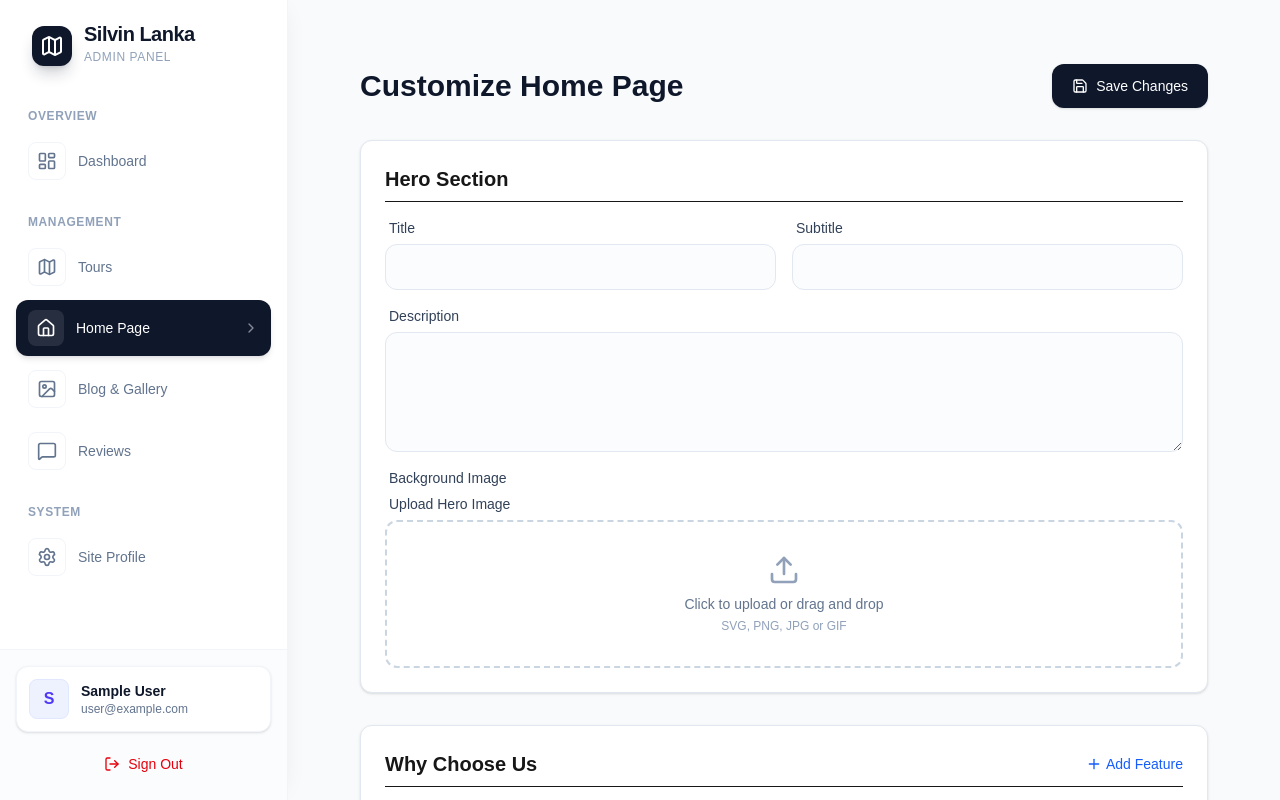
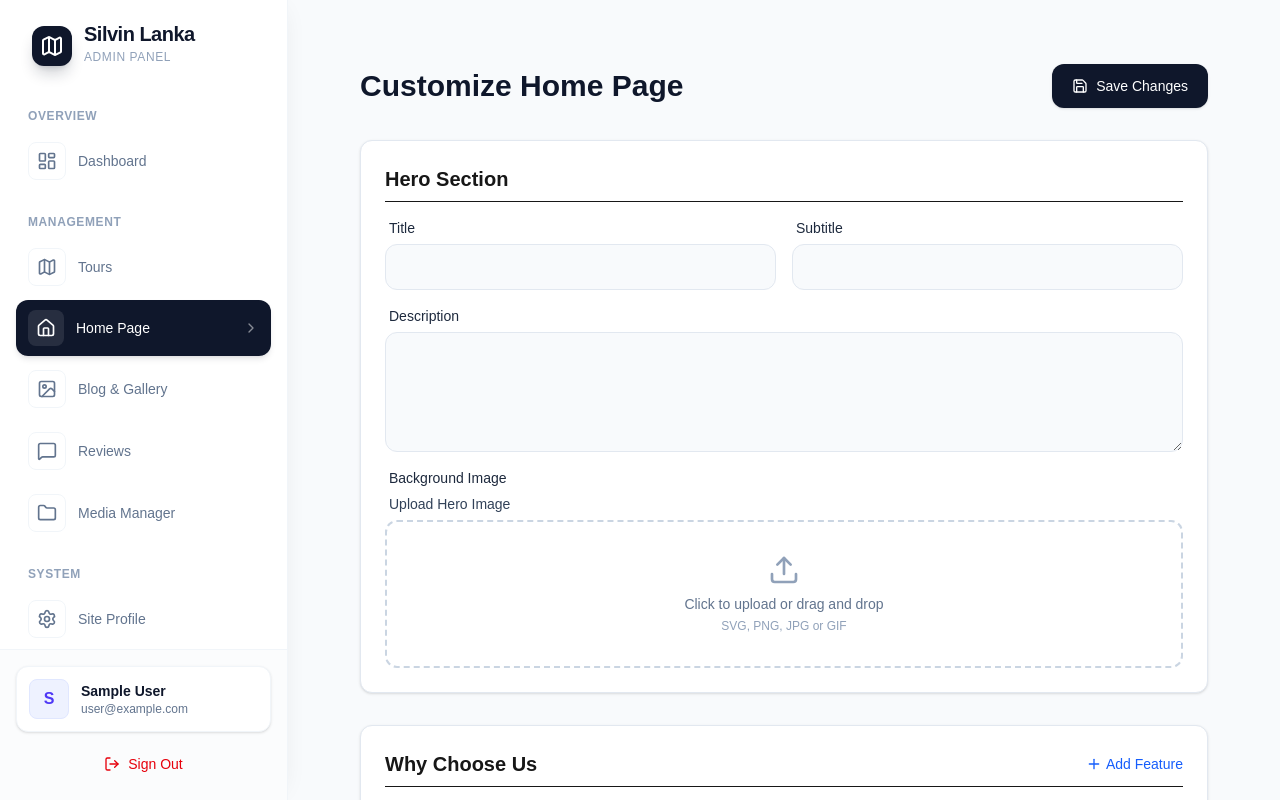
Before and after one commit to ShanukaDilan/Silvin-Lanka, a Next.js app: page /admin/home-page in a window 1280 px wide. Shown: the top 800 px of the page. Built offline with nearby package versions, Linux system fonts and the light colour scheme; no server answers; the database is empty; sample sign-in values are in the browser's storage.

Commit message:
fix(ui): improve text contrast in admin panel forms and media manager

```diff
--- a/src/app/(admin)/admin/media/page.tsx
+++ b/src/app/(admin)/admin/media/page.tsx
@@ -75,7 +75,7 @@ export default function MediaManagerPage() {
             <div className="flex flex-col sm:flex-row sm:items-center justify-between gap-4">
                 <div>
                     <h1 className="text-3xl font-bold text-white">Media Manager</h1>
-                    <p className="text-slate-400 mt-1">Manage your uploaded files and clean up unused assets.</p>
+                    <p className="text-slate-300 mt-1">Manage your uploaded files and clean up unused assets.</p>
                 </div>
 
                 <div className="flex gap-2">
@@ -110,14 +110,14 @@ export default function MediaManagerPage() {
                     placeholder="Search files..."
                     value={search}
                     onChange={(e) => setSearch(e.target.value)}
-                    className="w-full bg-slate-800 border border-slate-700 rounded-xl py-3 pl-10 pr-4 text-white placeholder:text-slate-500 focus:outline-none focus:ring-2 focus:ring-blue-500"
+                    className="w-full bg-slate-800 border border-slate-700 rounded-xl py-3 pl-10 pr-4 text-white placeholder:text-slate-400 focus:outline-none focus:ring-2 focus:ring-blue-500"
                 />
             </div>
 
             {/* Stats Cards */}
             <div className="grid grid-cols-1 md:grid-cols-3 gap-4">
                 <div className="bg-slate-800/50 rounded-xl p-4 border border-slate-700/50">
-                    <div className="text-slate-400 text-sm mb-1">Total Files</div>
+                    <div className="text-slate-200 text-sm mb-1">Total Files</div>
                     <div className="text-2xl font-bold text-white">{files.length}</div>
                 </div>
                 <div className="bg-slate-800/50 rounded-xl p-4 border border-slate-700/50">
@@ -125,7 +125,7 @@ export default function MediaManagerPage() {
                     <div className="text-2xl font-bold text-white">{files.filter(f => f.isActive).length}</div>
                 </div>
                 <div className="bg-slate-800/50 rounded-xl p-4 border border-slate-700/50">
-                    <div className="text-slate-400 text-sm mb-1">Unused Files</div>
+                    <div className="text-slate-200 text-sm mb-1">Unused Files</div>
                     <div className="text-2xl font-bold text-white">{files.filter(f => !f.isActive).length}</div>
                 </div>
             </div>
@@ -162,8 +162,8 @@ export default function MediaManagerPage() {
                                         onClick={() => handleDelete(file.name)}
                                         disabled={deleting === file.name || file.isActive}
                                         className={`p-2 rounded-full transition-transform hover:scale-110 ${file.isActive
-                                                ? "bg-slate-600/50 text-slate-400 cursor-not-allowed"
-                                                : "bg-red-500 text-white hover:bg-red-600"
+                                            ? "bg-slate-600/50 text-slate-400 cursor-not-allowed"
+                                            : "bg-red-500 text-white hover:bg-red-600"
                                             }`}
                                         title={file.isActive ? "Cannot delete active file" : "Delete file"}
                                     >
--- a/src/components/admin/AdminShell.tsx
+++ b/src/components/admin/AdminShell.tsx
@@ -14,7 +14,8 @@ import {
     Menu,
     X,
     ChevronRight,
-    Home
+    Home,
+    Folder
 } from "lucide-react";
 import { signOut } from "next-auth/react";
 import { ModernButton } from "@/components/ui/FormElements";
@@ -26,6 +27,7 @@ const SIDEBAR_ITEMS = [
     { title: "Home Page", href: "/admin/home-page", icon: Home },
     { title: "Blog & Gallery", href: "/admin/gallery", icon: ImageIcon },
     { title: "Reviews", href: "/admin/reviews", icon: MessageSquare },
+    { title: "Media Manager", href: "/admin/media", icon: Folder },
     { title: "Site Profile", href: "/admin/profile", icon: Settings },
 ];
 
@@ -122,12 +124,12 @@ export function AdminShell({ children, user }: { children: React.ReactNode, user
                                 ))}
 
                                 <p className="px-3 text-xs font-semibold text-slate-400 uppercase tracking-wider mb-2 mt-6">Management</p>
-                                {SIDEBAR_ITEMS.slice(1, 5).map((item) => (
+                                {SIDEBAR_ITEMS.slice(1, 6).map((item) => (
                                     <SidebarItem key={item.href} item={item} isActive={pathname === item.href} />
                                 ))}
 
                                 <p className="px-3 text-xs font-semibold text-slate-400 uppercase tracking-wider mb-2 mt-6">System</p>
-                                {SIDEBAR_ITEMS.slice(5).map((item) => (
+                                {SIDEBAR_ITEMS.slice(6).map((item) => (
                                     <SidebarItem key={item.href} item={item} isActive={pathname === item.href} />
                                 ))}
                             </div>
--- a/src/components/ui/FormElements.tsx
+++ b/src/components/ui/FormElements.tsx
@@ -23,7 +23,7 @@ interface ButtonProps extends React.ButtonHTMLAttributes<HTMLButtonElement> {
 
 export const FormLabel = ({ children, className, ...props }: React.LabelHTMLAttributes<HTMLLabelElement>) => (
     <label
-        className={cn("block text-sm font-medium text-slate-700 mb-1.5 ml-1", className)}
+        className={cn("block text-sm font-medium text-slate-800 mb-1.5 ml-1", className)}
         {...props}
     >
         {children}
@@ -44,8 +44,8 @@ export const FormInput = React.forwardRef<HTMLInputElement, InputProps>(
                     <input
                         ref={ref}
                         className={cn(
-                            "flex w-full rounded-xl border border-slate-200 bg-slate-50/50 px-4 py-3 text-sm transition-all duration-200",
-                            "placeholder:text-slate-400",
+                            "flex w-full rounded-xl border border-slate-200 bg-slate-50 px-4 py-3 text-sm text-slate-900 transition-all duration-200",
+                            "placeholder:text-slate-500",
                             "focus:border-teal-500 focus:bg-white focus:outline-none focus:ring-4 focus:ring-teal-500/10",
                             "hover:border-slate-300",
                             "disabled:cursor-not-allowed disabled:opacity-50",
@@ -71,8 +71,8 @@ export const FormTextarea = React.forwardRef<HTMLTextAreaElement, React.Textarea
                 <textarea
                     ref={ref}
                     className={cn(
-                        "flex min-h-[120px] w-full rounded-xl border border-slate-200 bg-slate-50/50 px-4 py-3 text-sm transition-all duration-200",
-                        "placeholder:text-slate-400",
+                        "flex min-h-[120px] w-full rounded-xl border border-slate-200 bg-slate-50 px-4 py-3 text-sm text-slate-900 transition-all duration-200",
+                        "placeholder:text-slate-500",
                         "focus:border-teal-500 focus:bg-white focus:outline-none focus:ring-4 focus:ring-teal-500/10",
                         "hover:border-slate-300",
                         "resize-y",
```
